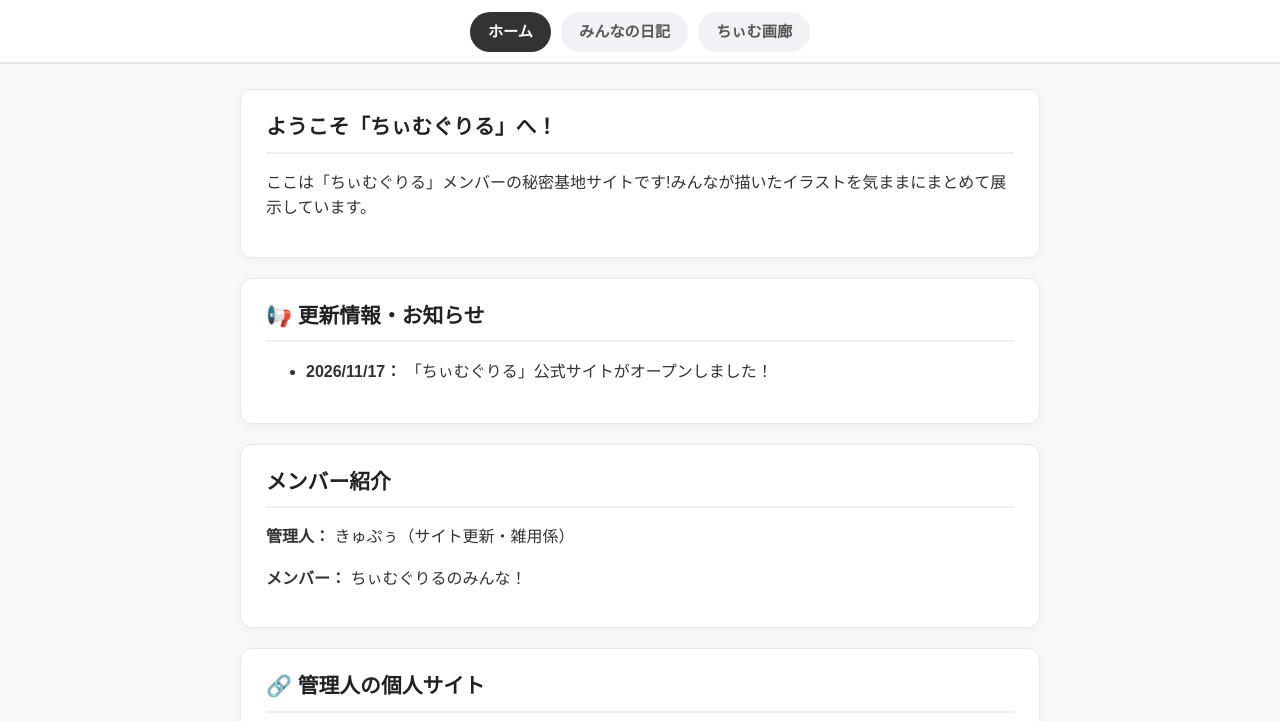
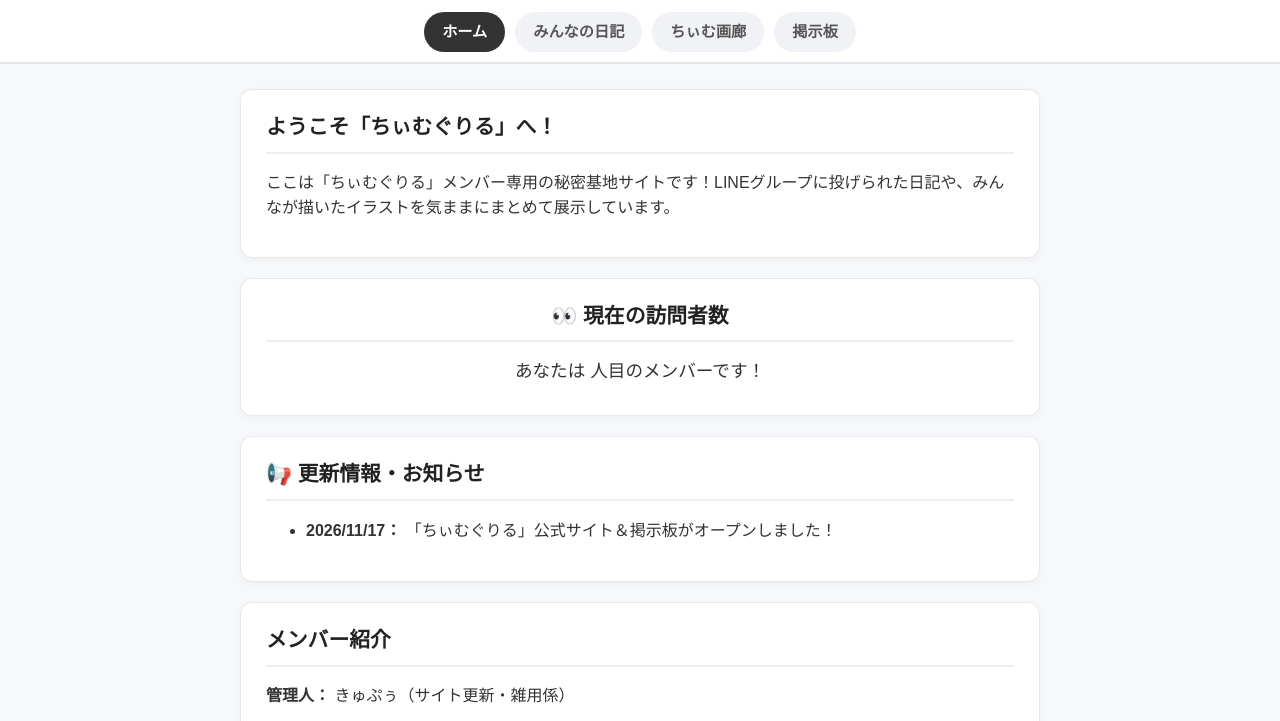
Before and after one commit to kyupuu/team-grill, a plain HTML site: page index.html in a window 1280 px wide. Shown: the part 69-790 px from the top of the page. Drawn offline with Linux system fonts and the light colour scheme.

Commit message:
Update index.html

```diff
--- a/index.html
+++ b/index.html
@@ -13,6 +13,7 @@
         <li><a href="index.html" class="active">ホーム</a></li>
         <li><a href="blog.html">みんなの日記</a></li>
         <li><a href="gallery.html">ちぃむ画廊</a></li>
+        <li><a href="bbs.html">掲示板</a></li>
       </ul>
     </nav>
   </header>
@@ -20,13 +21,21 @@
   <main>
     <section class="card">
       <h2>ようこそ「ちぃむぐりる」へ！</h2>
-      <p>ここは「ちぃむぐりる」メンバーの秘密基地サイトです!みんなが描いたイラストを気ままにまとめて展示しています。</p>
+      <p>ここは「ちぃむぐりる」メンバー専用の秘密基地サイトです！LINEグループに投げられた日記や、みんなが描いたイラストを気ままにまとめて展示しています。</p>
+    </section>
+
+    <!-- 🔢 アクセスカウンター（白ベース仕様） -->
+    <section class="card" style="text-align: center;">
+      <h2>👀 現在の訪問者数</h2>
+      <div style="margin: 10px 0; font-size: 1.1em;">
+        あなたは <!-- ここにカウンターのHTMLタグを貼り付け！ --> 人目のメンバーです！
+      </div>
     </section>
 
     <section class="card">
       <h2>📢 更新情報・お知らせ</h2>
       <ul style="line-height: 1.8;">
-        <li><strong>2026/11/17：</strong> 「ちぃむぐりる」公式サイトがオープンしました！</li>
+        <li><strong>2026/11/17：</strong> 「ちぃむぐりる」公式サイト＆掲示板がオープンしました！</li>
       </ul>
     </section>
 
@@ -41,7 +50,7 @@
       <h2>🔗 管理人の個人サイト</h2>
       <p>管理人きゅぷぅの個人ホームページです。自作RPG『ファイナル・フレア』の開発日記やイラスト、謎ツールなどを公開中！</p>
       <div style="text-align: center; margin-top: 15px;">
-        <a href="https://kyupuu.github.io/kyupu-house/" target="_blank" style="display: inline-block; background-color: #333333; color: #ffffff; text-decoration: none; font-weight: bold; padding: 12px 24px; border-radius: 25px; box-shadow: 0 3px 6px rgba(0,0,0,0.1);">
+        <a href="https://あなたのユーザー名.github.io/きゅぷぅのおうちのリポジトリ名/" target="_blank" style="display: inline-block; background-color: #333333; color: #ffffff; text-decoration: none; font-weight: bold; padding: 12px 24px; border-radius: 25px; box-shadow: 0 3px 6px rgba(0,0,0,0.1);">
           🏠 「きゅぷぅのおうち」へ行く ➔
         </a>
       </div>
@@ -53,3 +62,5 @@
   </footer>
 </body>
 </html>
+</body>
+</html>
```
